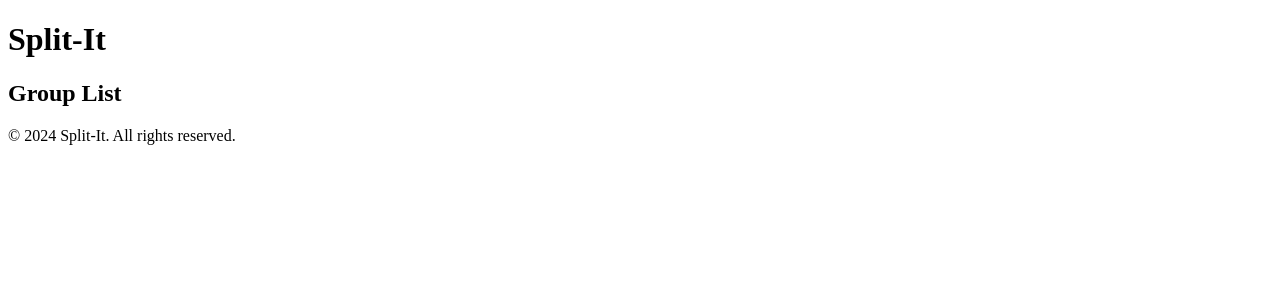
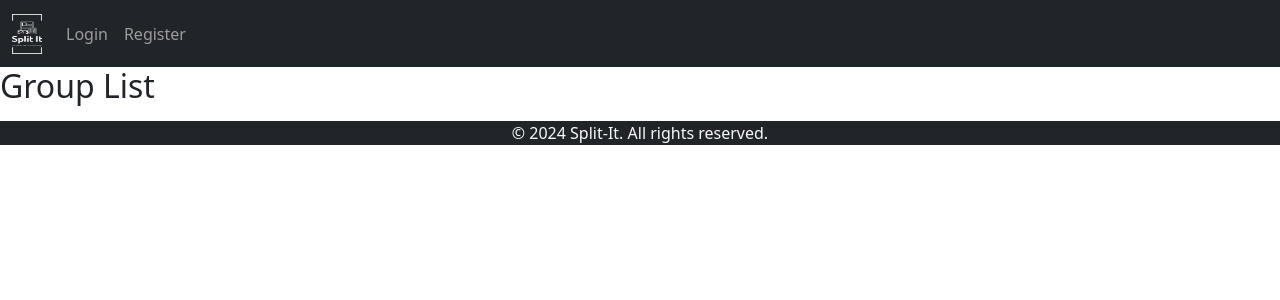
Before and after one commit to KoushikMallik-developer/split-it-api, a Django app: page /groups/ in a window 1280 px wide. Shown: the top 300 px of the page. Run offline with Django 5.2, Linux system fonts and the light colour scheme; data that the repository does not hold is empty.

Commit message:
desgining.

```diff
--- a/dashboard/templates/base.html
+++ b/dashboard/templates/base.html
@@ -6,19 +6,58 @@
     <meta name="viewport" content="width=device-width, initial-scale=1.0">
     <title>{% block title %}Split-It{% endblock %}</title>
     <!-- Add your static files (CSS, JavaScript) here -->
+    <link href="https://cdn.jsdelivr.net/npm/bootstrap@5.0.2/dist/css/bootstrap.min.css" rel="stylesheet" integrity="sha384-EVSTQN3/azprG1Anm3QDgpJLIm9Nao0Yz1ztcQTwFspd3yD65VohhpuuCOmLASjC" crossorigin="anonymous">
+    <script src="https://cdn.jsdelivr.net/npm/bootstrap@5.0.2/dist/js/bootstrap.bundle.min.js" integrity="sha384-MrcW6ZMFYlzcLA8Nl+NtUVF0sA7MsXsP1UyJoMp4YLEuNSfAP+JcXn/tWtIaxVXM" crossorigin="anonymous"></script>
 </head>
 <body>
 
     <header>
-        <h1>Split-It</h1>
+        {% load static %}
+        <nav class="navbar navbar-expand-lg navbar-dark bg-dark">
+  <div class="container-fluid">
+    <a class="navbar-brand" href="/">
+        <img src="{% static '/images/brands/logo-no-background.png' %}" alt="my_logo" width="30" height="40" class="d-inline-block align-text-top">
+
+    </a>
+    <button class="navbar-toggler" type="button" data-bs-toggle="collapse" data-bs-target="#navbarNav" aria-controls="navbarNav" aria-expanded="false" aria-label="Toggle navigation">
+      <span class="navbar-toggler-icon"></span>
+    </button>
+    <div class="collapse navbar-collapse" id="navbarNav">
+      <ul class="navbar-nav">
+          {% if is_logged_in %}
+          <li class="nav-item">
+          <a class="nav-link" aria-current="page" href="#">Dashboard</a>
+        </li>
+        <li class="nav-item">
+          <a class="nav-link" href="#">Profile</a>
+        </li>
+        <li class="nav-item">
+          <a class="nav-link" href="{% url 'group-list' %}">Groups</a>
+        </li>
+        <li class="nav-item">
+          <a class="nav-link" href="{% url 'logout' %}">Logout</a>
+        </li>
+          {% else %}
+           <li class="nav-item">
+          <a class="nav-link" href="{% url 'login' %}">Login</a>
+        </li>
+          <li class="nav-item">
+          <a class="nav-link" href="{% url 'register' %}">Register</a>
+        </li>
+          {% endif %}
+
+      </ul>
+    </div>
+  </div>
+</nav>
     </header>
 
     <main>
         {% block content %}{% endblock %}
     </main>
 
-    <footer>
-        <p>&copy; 2024 Split-It. All rights reserved.</p>
+    <footer class="bg-dark text-center text-light my-0 py-0">
+        &copy; 2024 Split-It. All rights reserved.
     </footer>
 
     <!-- Add your static files (JavaScript) here -->
--- a/home/views.py
+++ b/home/views.py
@@ -1,4 +1,4 @@
 from django.shortcuts import render
 
 def homepage(request):
-    return render(request, 'home/homepage.html')
+    return render(request, template_name='home/homepage.html', context={"is_logged_in": True})
--- a/split_it/settings.py
+++ b/split_it/settings.py
@@ -9,7 +9,7 @@ https://docs.djangoproject.com/en/5.0/topics/settings/
 For the full list of settings and their values, see
 https://docs.djangoproject.com/en/5.0/ref/settings/
 """
-
+import os
 from pathlib import Path
 
 # Build paths inside the project like this: BASE_DIR / 'subdir'.
@@ -129,3 +129,4 @@ MEDIA_URL = '/media/'
 
 DEFAULT_AUTO_FIELD = 'django.db.models.BigAutoField'
 AUTH_USER_MODEL = 'users.User'
+STATICFILES_DIRS = [os.path.join(BASE_DIR, 'static')]
--- a/split_it/urls.py
+++ b/split_it/urls.py
@@ -1,3 +1,5 @@
+from django.conf import settings
+from django.conf.urls.static import static
 from django.contrib import admin
 from django.urls import path, include
 
@@ -6,5 +8,7 @@ urlpatterns = [
     path('', include('users.urls')),
     path('', include('expenses.urls')),
     path('', include('dashboard.urls')),
-    path('home/', include('home.urls')),  # Add a new app for the homepage
+    path('', include('home.urls')),  # Add a new app for the homepage
 ]
+if settings.DEBUG:
+    urlpatterns += static(settings.STATIC_URL, document_root=settings.STATIC_ROOT)
```
Also changed, not shown: expenses/templates/base.html (deleted, +0 -26 lines), home/templates/base.html (deleted, +0 -26 lines), home/templates/home/homepage.html (+29 -12 lines), users/templates/base.html (deleted, +0 -26 lines), static/images/brands/brand-big.png (added), static/images/brands/logo-black.png (added), static/images/brands/logo-no-background.png (added).
